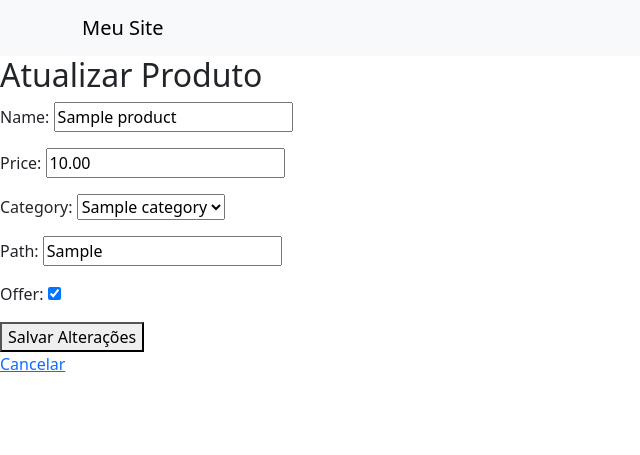
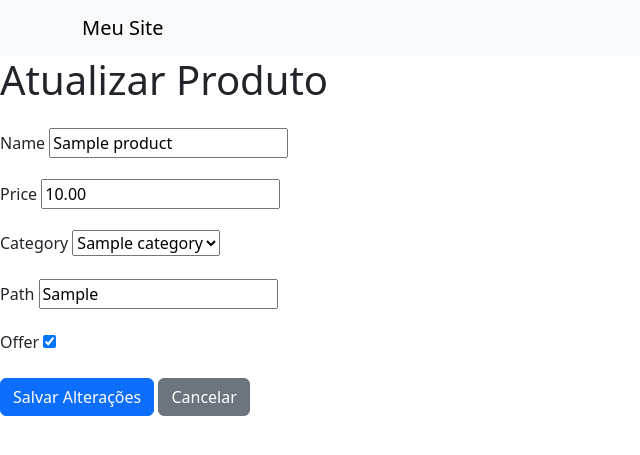
Before and after one commit to PedFelGS/BurguerAPP, a Django app: page /catalog_BurguerApp/produtos/1/atualizar/ in a window 1280 px wide. Shown: the top 455 px of the page, without its empty margins (0-640 px from the left). Run offline with Django 5.2, Linux system fonts and the light colour scheme; tables that the repository leaves empty hold one stand-in row (values such as "Sample post").

Commit message:
Melhorias visuais para página de atualização de produto

```diff
--- a/catalog_BurguerApp/templates/products/update.html
+++ b/catalog_BurguerApp/templates/products/update.html
@@ -1,15 +1,28 @@
 {% extends "base.html" %}
+
+{% load custom_filters %}
 
 {% block 'titulo' %}Atualizar Produto{% endblock %}
 
 {% block 'content' %}
-<h2>Atualizar Produto</h2>
+<h1 class="mb-4">Atualizar Produto</h1>
 
 <form method="POST">
     {% csrf_token %}
-    {{ form.as_p }}
-    <button type="submit">Salvar Alterações</button>
+    {% for field in form %}
+        <div class="mb-3">
+            <label for="{{ field.id_for_label }}" class="form-label">{{ field.label }}</label>
+            {{ field|add_class:"form-control" }}
+            {% if field.help_text %}
+                <div class="form-text">{{ field.help_text }}</div>
+            {% endif %}
+            {% for error in field.errors %}
+                <div class="invalid-feedback d-block">{{ error }}</div>
+            {% endfor %}
+        </div>
+    {% endfor %}
+    <button type="submit" class="btn btn-primary">Salvar Alterações</button>
+    <a href="{% url 'product_detail' product.id %}" class="btn btn-secondary">Cancelar</a>
 </form>
 
-<a href="{% url 'product_detail' product.id %}">Cancelar</a>
 {% endblock %}
```
